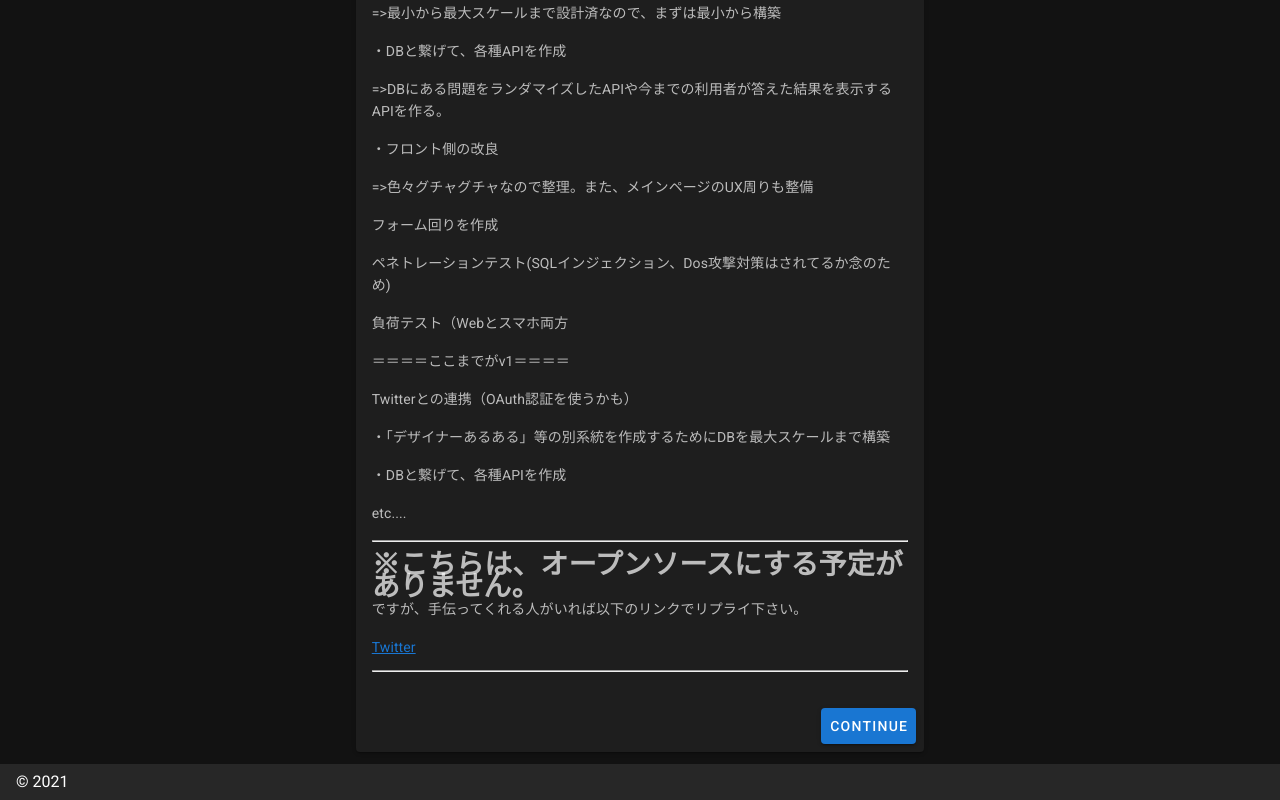
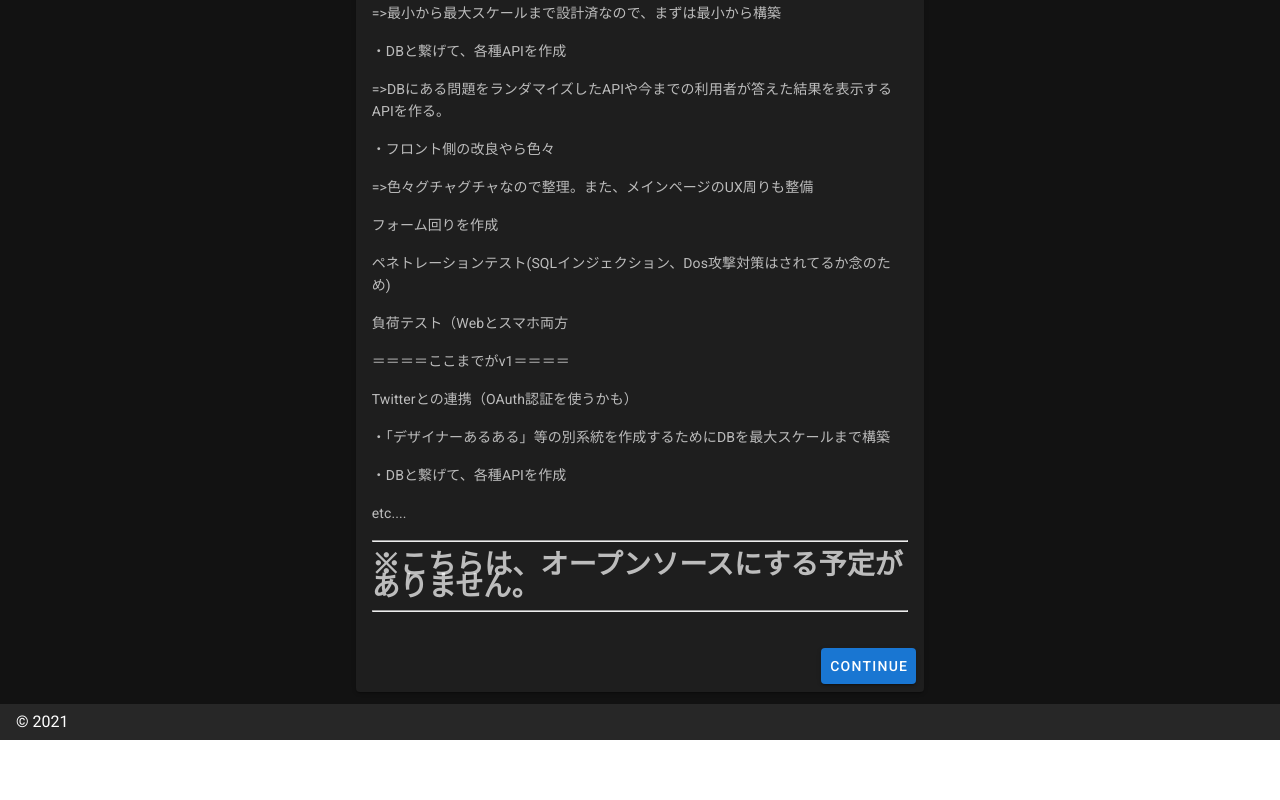
Before and after one commit to ryo-n-cell/aruaruSet, a Nuxt app: page / in a window 1280 px wide. Shown: the part 806-1606 px from the top of the page. After the commit the page ends 1546 px from the top, so only its background shows below. Built offline with nearby package versions, Linux system fonts and the light colour scheme.

Commit message:
初期ポートフォリオ0607-2

```diff
--- a/pages/index.vue
+++ b/pages/index.vue
@@ -43,7 +43,7 @@
           <p>
             =>DBにある問題をランダマイズしたAPIや今までの利用者が答えた結果を表示するAPIを作る。
           </p>
-          <p>・フロント側の改良</p>
+          <p>・フロント側の改良やら色々</p>
           <p>=>色々グチャグチャなので整理。また、メインページのUX周りも整備</p>
           <p>フォーム回りを作成</p>
           <p>
@@ -60,8 +60,6 @@
 
           <hr class="my-3" />
           <h1>※こちらは、オープンソースにする予定がありません。</h1>
-          <p>ですが、手伝ってくれる人がいれば以下のリンクでリプライ下さい。</p>
-          <a href="https://twitter.com/BYEt0Vysprss9Ev">Twitter</a>
           <hr class="my-3" />
         </v-card-text>
         <v-card-actions>
```
